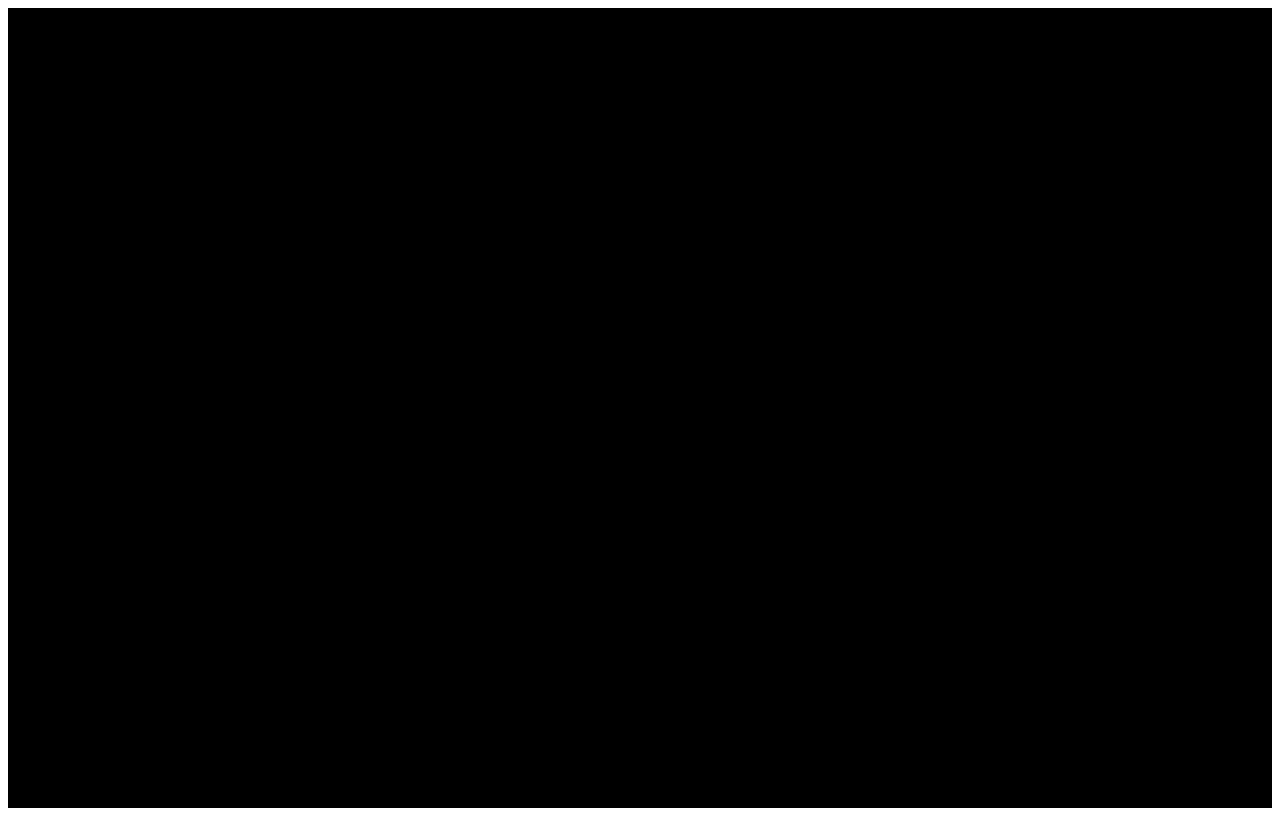
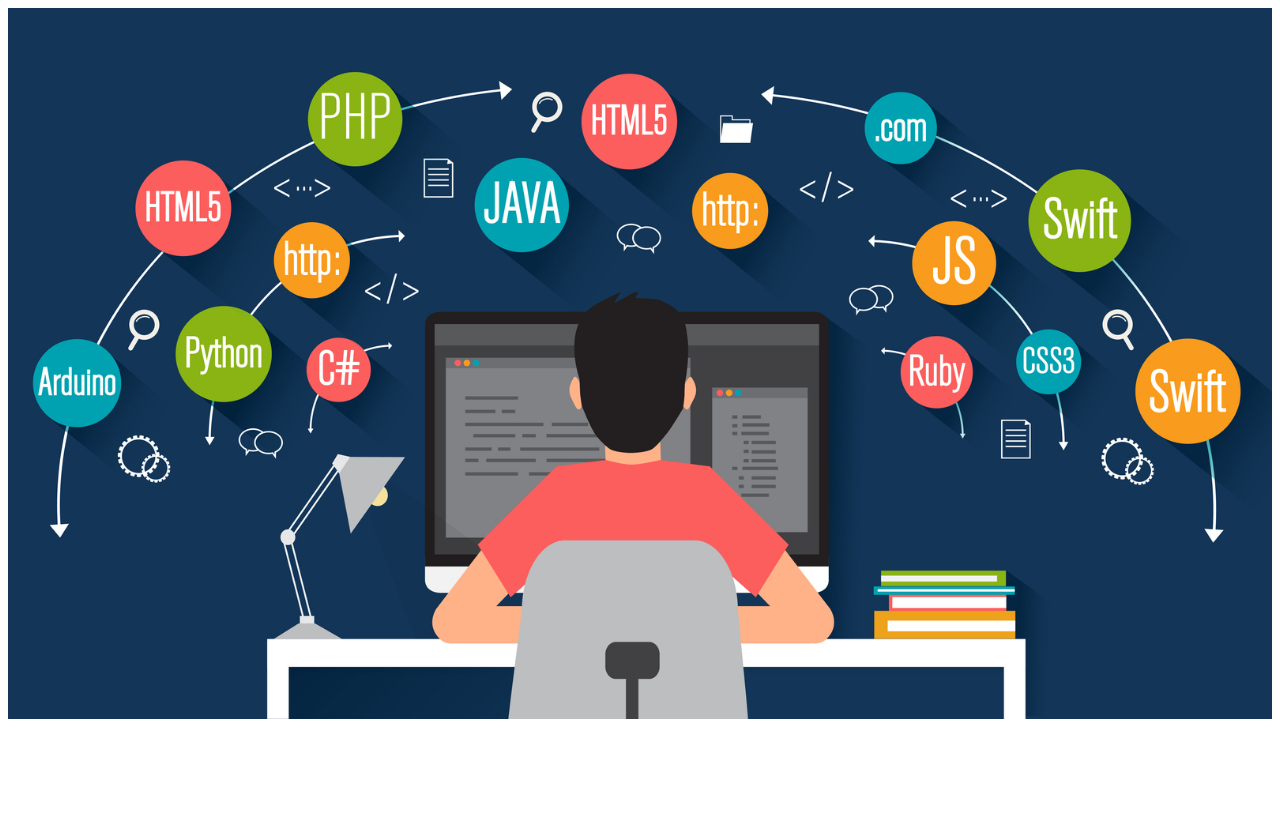
Before and after one commit to bishoywassef/bishoy_wassef, a plain HTML site: page index.html in a window 1280 px wide. Drawn offline with Linux system fonts and the light colour scheme.

Commit message:
add slider background

```diff
--- a/index.html
+++ b/index.html
@@ -9,7 +9,7 @@
 <body>
 
 <div class="slider">
-
+    <img src="img/programmation.jpeg" class="slider-background"               >
 </div>
 
 
--- a/style.css
+++ b/style.css
@@ -10,7 +10,14 @@
   }
 
   .slider {
-    width: 100;
-    height:100vh;
+    width: 100%;
+    min-height:80vh;
+    aspect-ratio: 16/9;
     background-color: black;
   }
+
+   .slider-background{
+    width: 100%;
+    height: 100%;
+    object-fit: cover;
+   }
```
Also changed, not shown: img/programmation.jpeg (added).
